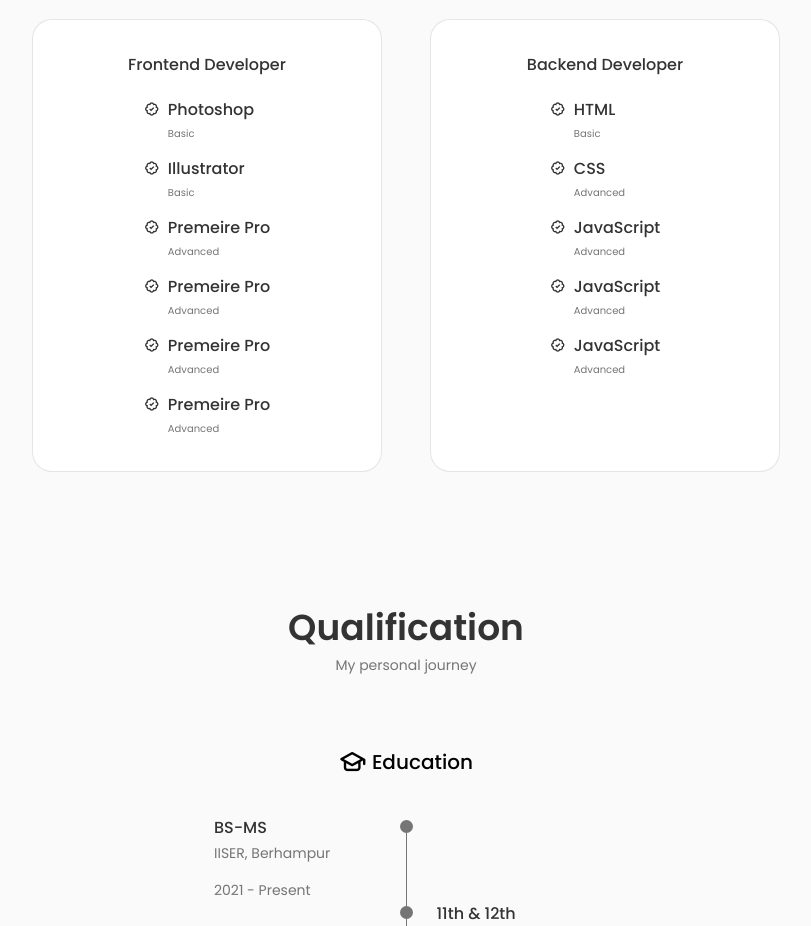
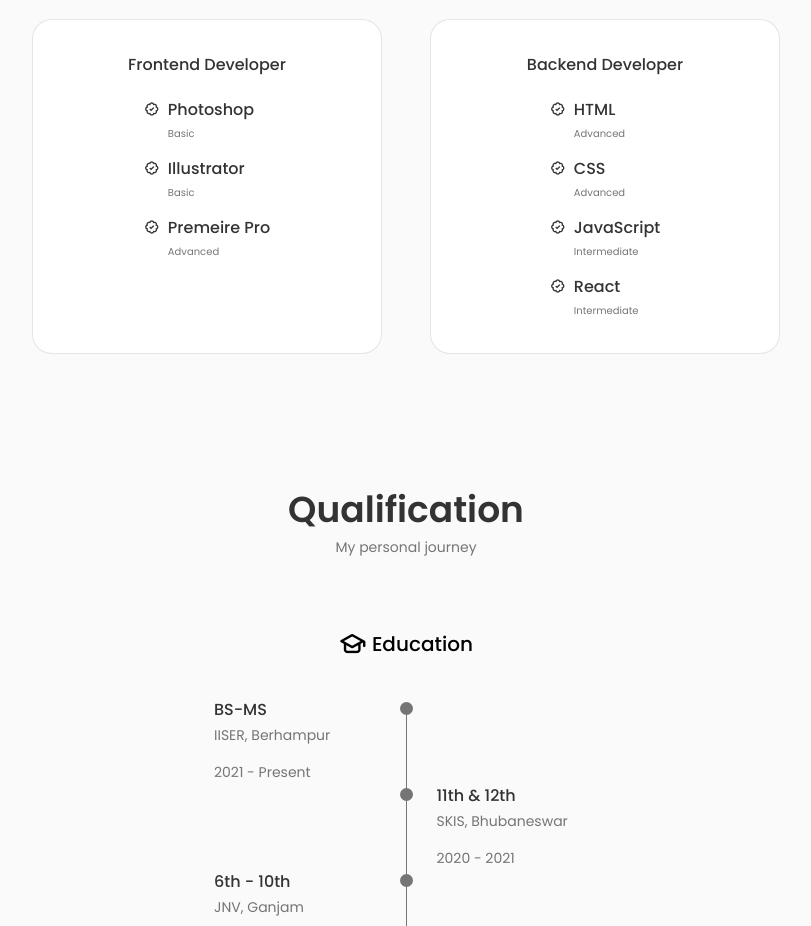
Before and after one commit to Rudraprsd/RudraPrasad, a React (Create React App) app: page / in a window 1280 px wide. Shown: the part 1560-2486 px from the top of the page, without its empty margins (234-1045 px from the left). Built offline with nearby package versions, Linux system fonts and the light colour scheme.

Commit message:
skills edited

```diff
--- a/src/components/skills/backend.jsx
+++ b/src/components/skills/backend.jsx
@@ -12,7 +12,7 @@ const Backend = () => {
 
                     <div>
                         <h3 className="skills__name">HTML</h3>
-                        <span className="skills__level">Basic</span>
+                        <span className="skills__level">Advanced</span>
                     </div>
                 </div>
                 <div className="skills__data">
@@ -28,25 +28,25 @@ const Backend = () => {
 
                     <div>
                         <h3 className="skills__name">JavaScript</h3>
-                        <span className="skills__level">Advanced</span>
+                        <span className="skills__level">Intermediate</span>
                     </div>
                 </div>
                 <div className="skills__data">
                     <i class="bx bx-badge-check"></i>
 
                     <div>
-                        <h3 className="skills__name">JavaScript</h3>
-                        <span className="skills__level">Advanced</span>
+                        <h3 className="skills__name">React</h3>
+                        <span className="skills__level">Intermediate</span>
                     </div>
                 </div>
-                <div className="skills__data">
+                {/* <div className="skills__data">
                     <i class="bx bx-badge-check"></i>
 
                     <div>
                         <h3 className="skills__name">JavaScript</h3>
                         <span className="skills__level">Advanced</span>
                     </div>
-                </div>
+                </div> */}
             </div>
         </div>
     </div>
--- a/src/components/skills/frontend.jsx
+++ b/src/components/skills/frontend.jsx
@@ -31,7 +31,7 @@ const Frontend = () => {
                             <span className="skills__level">Advanced</span>
                         </div>
                     </div>
-                    <div className="skills__data">
+                    {/* <div className="skills__data">
                         <i class="bx bx-badge-check"></i>
 
                         <div>
@@ -54,7 +54,7 @@ const Frontend = () => {
                             <h3 className="skills__name">Premeire Pro</h3>
                             <span className="skills__level">Advanced</span>
                         </div>
-                    </div>
+                    </div> */}
 
                 </div>
             </div>
```
